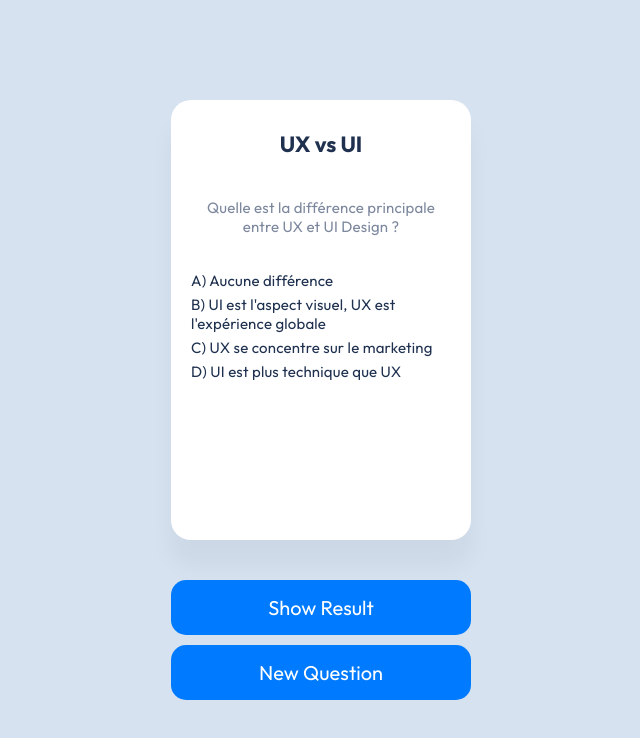
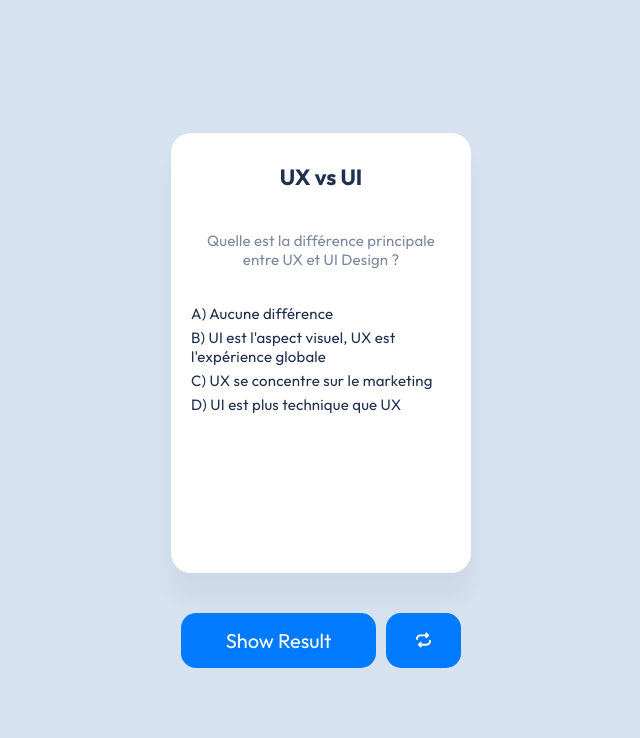
Before and after one commit to anthony-mini/cards-project, a React (Create React App) app: page / in a window 1280 px wide. Shown: the top 738 px of the page, without its empty margins (319-959 px from the left). Built offline with nearby package versions, Linux system fonts and the light colour scheme.

Commit message:
fix button relaod

```diff
--- a/package.json
+++ b/package.json
@@ -3,6 +3,8 @@
   "version": "0.1.0",
   "private": true,
   "dependencies": {
+    "@fortawesome/free-solid-svg-icons": "^6.4.2",
+    "@fortawesome/react-fontawesome": "^0.2.0",
     "@testing-library/jest-dom": "^5.16.5",
     "@testing-library/react": "^13.4.0",
     "@testing-library/user-event": "^13.5.0",
--- a/src/components/cards/_cards.scss
+++ b/src/components/cards/_cards.scss
@@ -36,11 +36,11 @@ img {
   display: flex;
   justify-content: center;
   margin-top: 80px;
-  flex-direction: column;
+  flex-direction: row;
   gap: 10px;
 }
 
-button {
+.button1 {
   padding: 15px 30px;
   background-color: #007bff; /* Choisissez une couleur qui correspond à votre design */
   color: white;
@@ -48,6 +48,20 @@ button {
   border-radius: 15px;
   font-size: 20px;
   font-weight: 500;
+  width: 65%;
+  cursor: pointer;
+  transition: background-color 0.3s ease;
+}
+
+.button2 {
+  padding: 15px 30px;
+  background-color: #007bff; /* Choisissez une couleur qui correspond à votre design */
+  color: white;
+  border: none;
+  border-radius: 15px;
+  font-size: 20px;
+  font-weight: 500;
+  width: 25%;
   cursor: pointer;
   transition: background-color 0.3s ease;
 }
--- a/src/components/cards/index.jsx
+++ b/src/components/cards/index.jsx
@@ -1,6 +1,9 @@
 import React, { useState, useEffect } from 'react';
 
 import quest from '../../json/quest.json';
+
+import { FontAwesomeIcon } from '@fortawesome/react-fontawesome';
+import { faRepeat } from '@fortawesome/free-solid-svg-icons';
 
 export default function CodeQr() {
   const [isFlipped, setIsFlipped] = useState(false);
@@ -95,8 +98,13 @@ export default function CodeQr() {
         </div>
       </div>
       <div className="container-button">
-        <button onClick={handleFlip}>Show Result</button>
-        <button onClick={generateRandomQuestion}>New Question</button>
+        <button className="button1" onClick={handleFlip}>
+          Show Result
+        </button>
+        <button className="button2" onClick={generateRandomQuestion}>
+          {' '}
+          <FontAwesomeIcon icon={faRepeat} />
+        </button>
       </div>
     </>
   );
```
Also changed, not shown: 2 other files (tests, documents, lock files or other folders).
